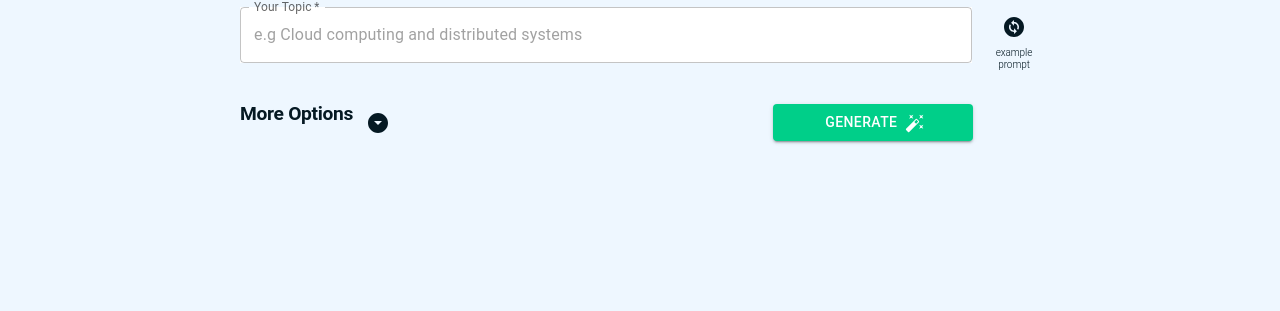
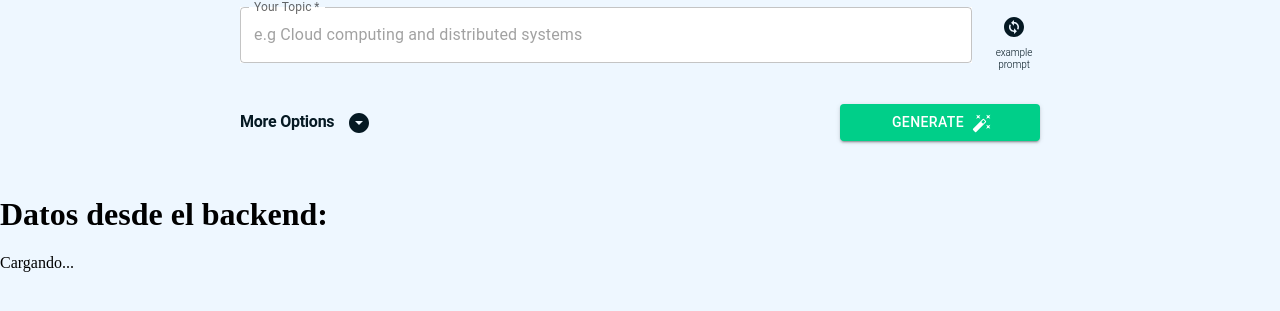
Before and after one commit to LiamViader/Quiz-Generator, a React (Vite) app in the folder frontend/: page / in a window 1280 px wide. Shown: the part 225-536 px from the top of the page. Built offline with nearby package versions, Linux system fonts and the light colour scheme; no server answers.

Commit message:
arreglat ui

```diff
--- a/frontend/src/components/FormQuizGen.jsx
+++ b/frontend/src/components/FormQuizGen.jsx
@@ -76,8 +76,8 @@ function FormQuizGenerator(){
                 </Grid>
             </Grid>
                 <Grid container alignItems="center" style={{ marginTop: '2rem' }}>
-                    <Grid item xs={6} sx={{display:'flex', flexDirection: 'row'}}>
-                        <Typography onClick={toggleOptions} textAlign="left" variant="h1" sx={{ fontSize: '1.2rem', fontWeight: 'bold', color: '#051923'}}>
+                    <Grid item xs={7} sx={{display:'flex', flexDirection: 'row'}}>
+                        <Typography onClick={toggleOptions} textAlign="left" variant="h1" sx={{ fontSize: '1rem', fontWeight: 'bold', color: '#051923', marginTop:'auto', marginBottom:'auto'}}>
                         More Options
                         </Typography>
                         <IconButton onClick={toggleOptions} aria-label="toggleOptions" sx={{ color: '#051923', marginLeft:'0.3rem'}}>
--- a/frontend/src/pages/home.jsx
+++ b/frontend/src/pages/home.jsx
@@ -36,6 +36,10 @@ function Home(){
                 <FormQuizGenerator/>
             </div>
 
+            <div>
+                <h1>Datos desde el backend:</h1>
+                {data ? <pre>{JSON.stringify(data, null, 2)}</pre> : 'Cargando...'}
+            </div>
         </>
     )
 }
```
Also changed, not shown: 2 other files (tests, documents, lock files or other folders).
